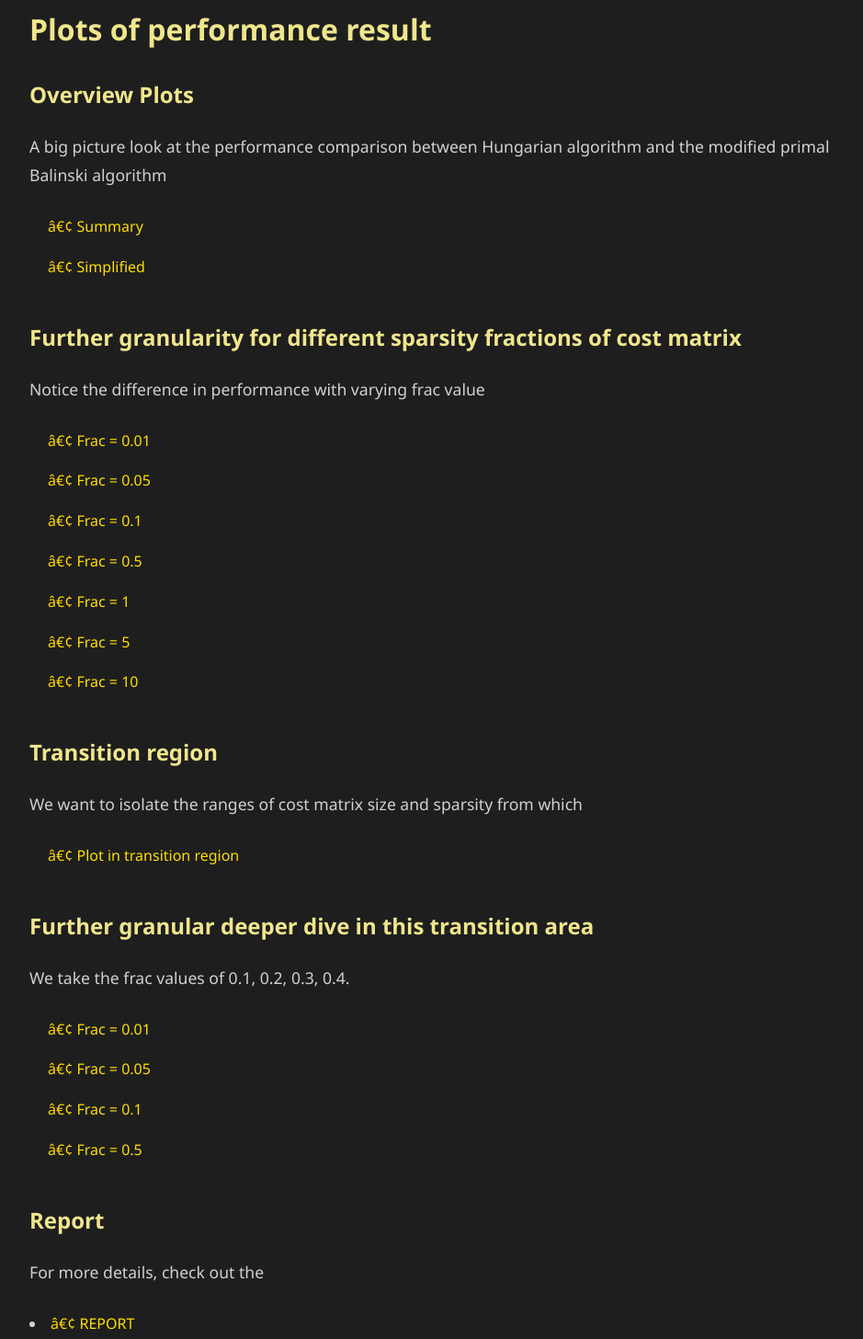
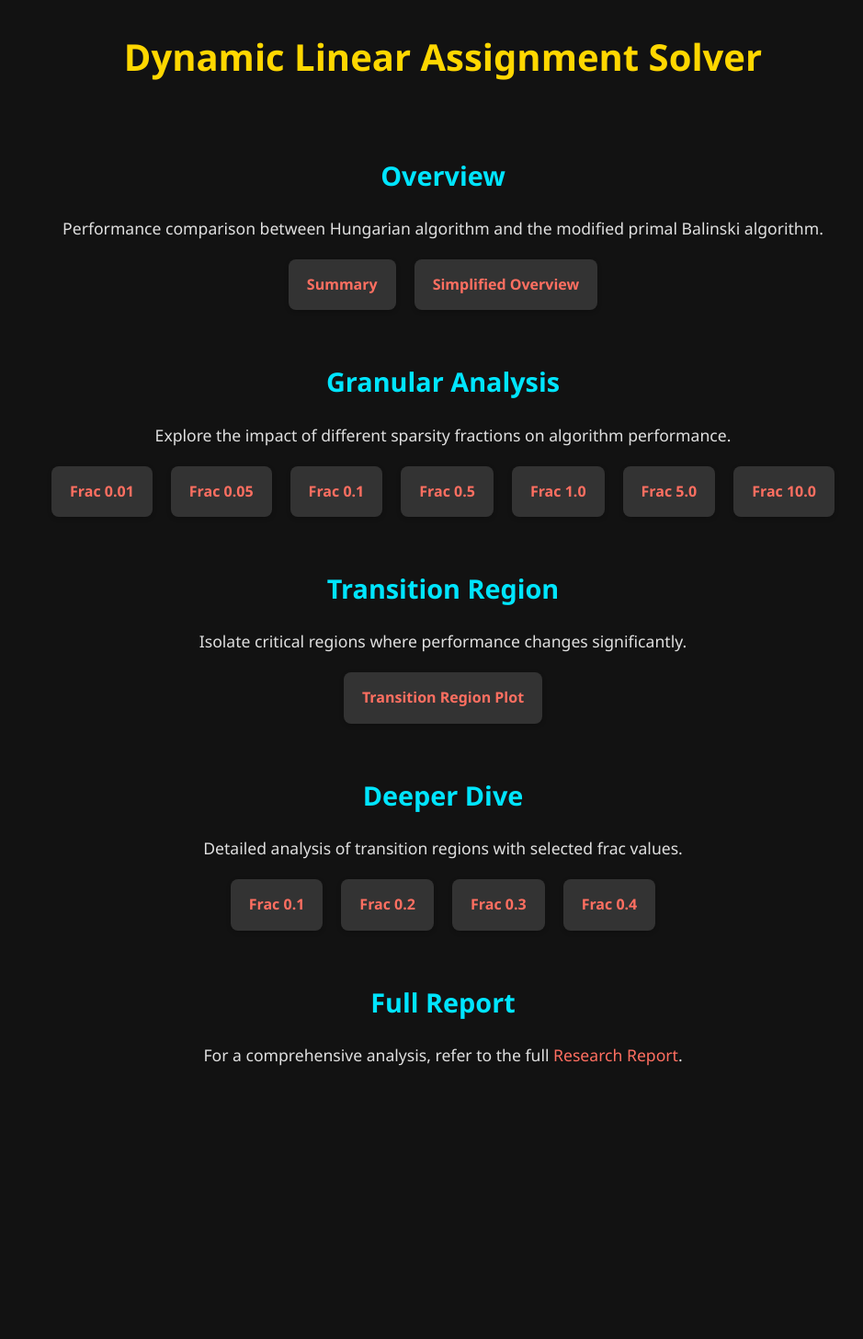
Before and after one commit to utsavmajumdar14/DynamicLAP, a plain HTML site: page index.html in a window 1280 px wide. Shown: the part 45-1501 px from the top of the page at 92% size, without its empty margins (158-1097 px from the left). After the commit the page ends 1294 px from the top, so only its background shows below. Drawn offline with Linux system fonts and the light colour scheme.

Commit message:
some_more

```diff
--- a/index.html
+++ b/index.html
@@ -1,119 +1,38 @@
-<!-- <!DOCTYPE html>
-<html lang="en">
-<head>
-    <meta charset="UTF-8">
-    <meta name="viewport" content="width=device-width, initial-scale=1.0">
-    <title>Accelerating Dynamic Linear Assignment Problem solver using Primal Algorithms</title>
-    <link rel="stylesheet" href="styles.css"> <!-- Dark mode styles -->
-    <style>
-        body {
-            font-family: Arial, sans-serif;
-            background-color: #1f1f1f;
-            color: #ffffff;
-            padding: 20px;
-            line-height: 1.6;
-        }
-        h1, h2 {
-            color: #e5dfb9;
-        }
-        a {
-            color: #ffd700;
-            text-decoration: none;
-            transition: color 0.3s ease;
-        }
-        a:hover {
-            color: #ffeb3b;
-        }
-        p {
-            margin-bottom: 20px; /* Adjust the value to add more space */
-        }
-        ul {
-            list-style-type: none;
-            padding: 0;
-        }
-        li {
-            margin-bottom: 10px;
-        }
-    </style>
-</head>
-<body>
-    <header>
-        <h1>Plots of performance result</h1>
-    </header>
-    <main>
-        <section id="overview">
-            <h2>Overview Plots</h2>
-            <p>A big picture look at the performance comparison between Hungarian algorithm and the modified primal Balinski algorithm</p>
-            <ul>
-                <li><a href="all/balinski_vs_hungarian.html">Summary</a></li>
-                <li><a href="all/balinski_vs_hungarian_simplify.html">Simplified</a></li>
-            </ul>
-        </section>
-
-        <section id="granular">
-            <h2>Further granularity for different sparsity fractions of cost matrix</h2>
-            <p>Notice the difference in performance with varying frac value</p>
-            <ul>
-                <li><a href="all/1_frac_0.01.html">Frac = 0.01</a></li>
-                <li><a href="all/2_frac_0.05.html">Frac = 0.05</a></li>
-                <li><a href="all/3_frac_0.1.html">Frac = 0.1</a></li>
-                <li><a href="all/4_frac_0.5.html">Frac = 0.5</a></li>
-                <li><a href="all/5_frac_1.html">Frac = 1</a></li>
-                <li><a href="all/6_frac_5.html">Frac = 5</a></li>
-                <li><a href="all/7_frac_10.html">Frac = 10</a></li>
-            </ul>
-        </section>
-
-        <section id="transition">
-            <h2>Transition region</h2>
-            <p>We want to isolate the ranges of cost matrix size and sparsity from which</p>
-            <ul>
-                <li><a href="all/balinski_vs_hungarian_transition.html">Plot in transition region</a></li>
-            </ul>
-        </section>
-
-        <section id="granulartrans">
-            <h2>Further granular deeper dive in this transition area</h2>
-            <p>We take the frac values of 0.1, 0.2, 0.3, 0.4.</p>
-            <ul>
-                <li><a href="transition/transition_frac_0.1.html">Frac = 0.01</a></li>
-                <li><a href="transition/transition_frac_0.2.html">Frac = 0.05</a></li>
-                <li><a href="transition/transition_frac_0.3.html">Frac = 0.1</a></li>
-                <li><a href="transition/transition_frac_0.4.html">Frac = 0.5</a></li>
-            </ul>
-        </section>
-
-        <section id="report">
-            <h2>Report</h2>
-            <p>For more details, check out the <li><a href="https://github.com/utsavmajumdar14/DynamicLAP/blob/main/Majumdar%20et%20al.%20-%20Accelerating%20Dynamic%20Linear%20Assignment%20Problem%20solver.pdf">REPORT</a></li></p>
-        </section>
-
-    </main>
-</body>
-</html> -->
-
-
 <!DOCTYPE html>
 <html lang="en">
 <head>
     <meta charset="UTF-8">
     <meta name="viewport" content="width=device-width, initial-scale=1.0">
-    <title>Accelerating Dynamic Linear Assignment Problem Solver Using Primal Algorithms</title>
+    <title>Dynamic Linear Assignment Solver</title>
     <link rel="stylesheet" href="styles.css"> <!-- External dark mode styles -->
     <style>
         body {
             font-family: 'Segoe UI', Tahoma, Geneva, Verdana, sans-serif;
-            background-color: #1e1e1e;
-            color: #d1d1d1;
+            background-color: #121212;
+            color: #e0e0e0;
             padding: 40px;
-            line-height: 1.8;
+            line-height: 1.6;
+            display: flex;
+            flex-direction: column;
+            align-items: center;
         }
-        h1, h2 {
-            color: #f0e68c;
+        header {
+            text-align: center;
+            margin-bottom: 40px;
+        }
+        h1 {
+            color: #ffd700;
+            font-size: 2.5em;
+            margin-bottom: 10px;
+        }
+        h2 {
+            color: #00e5ff;
+            font-size: 1.8em;
             margin-bottom: 20px;
+            text-align: center;
         }
         a {
-            color: #ffdf00;
+            color: #ff6f61;
             text-decoration: none;
             transition: color 0.3s ease, text-shadow 0.3s ease;
         }
@@ -122,74 +41,91 @@
             text-shadow: 0 0 10px #ffeb3b;
         }
         p {
-            margin-bottom: 25px;
+            margin-bottom: 20px;
             font-size: 1.1em;
+            text-align: center;
         }
         ul {
             list-style: none;
-            padding-left: 20px;
+            padding: 0;
+            display: flex;
+            flex-wrap: wrap;
+            justify-content: center;
+            gap: 20px;
         }
         li {
             margin-bottom: 15px;
+            background-color: #333;
+            padding: 15px 20px;
+            border-radius: 8px;
+            box-shadow: 0 2px 5px rgba(0, 0, 0, 0.2);
             font-size: 1em;
+            transition: transform 0.3s ease;
+        }
+        li:hover {
+            transform: scale(1.05);
+        }
+        li a {
+            color: #ff6f61;
+            font-weight: bold;
         }
         li::before {
-            content: "• ";
-            color: #ffd700;
-        }
-        header, main {
-            max-width: 900px;
-            margin: 0 auto;
+            content: "";
         }
         section {
             margin-bottom: 40px;
+            width: 100%;
+            max-width: 900px;
+        }
+        #report p {
+            text-align: center;
         }
     </style>
 </head>
 <body>
     <header>
-        <h1>Performance Analysis: Dynamic Linear Assignment Problem</h1>
+        <h1>Dynamic Linear Assignment Solver</h1>
     </header>
     <main>
         <section id="overview">
-            <h2>Overview of Performance</h2>
-            <p>An in-depth comparison between the Hungarian algorithm and the modified primal Balinski algorithm.</p>
+            <h2>Overview</h2>
+            <p>Performance comparison between Hungarian algorithm and the modified primal Balinski algorithm.</p>
             <ul>
-                <li><a href="all/balinski_vs_hungarian.html">Summary of Results</a></li>
+                <li><a href="all/balinski_vs_hungarian.html">Summary</a></li>
                 <li><a href="all/balinski_vs_hungarian_simplify.html">Simplified Overview</a></li>
             </ul>
         </section>
 
         <section id="granular">
-            <h2>Granular Analysis by Sparsity Fraction</h2>
-            <p>Examine the performance variations across different sparsity fractions of the cost matrix.</p>
+            <h2>Granular Analysis</h2>
+            <p>Explore the impact of different sparsity fractions on algorithm performance.</p>
             <ul>
-                <li><a href="all/1_frac_0.01.html">Frac = 0.01</a></li>
-                <li><a href="all/2_frac_0.05.html">Frac = 0.05</a></li>
-                <li><a href="all/3_frac_0.1.html">Frac = 0.1</a></li>
-                <li><a href="all/4_frac_0.5.html">Frac = 0.5</a></li>
-                <li><a href="all/5_frac_1.html">Frac = 1</a></li>
-                <li><a href="all/6_frac_5.html">Frac = 5</a></li>
-                <li><a href="all/7_frac_10.html">Frac = 10</a></li>
+                <li><a href="all/1_frac_0.01.html">Frac 0.01</a></li>
+                <li><a href="all/2_frac_0.05.html">Frac 0.05</a></li>
+                <li><a href="all/3_frac_0.1.html">Frac 0.1</a></li>
+                <li><a href="all/4_frac_0.5.html">Frac 0.5</a></li>
+                <li><a href="all/5_frac_1.html">Frac 1.0</a></li>
+                <li><a href="all/6_frac_5.html">Frac 5.0</a></li>
+                <li><a href="all/7_frac_10.html">Frac 10.0</a></li>
             </ul>
         </section>
 
         <section id="transition">
-            <h2>Transition Region Exploration</h2>
-            <p>Isolate the cost matrix size and sparsity ranges where significant changes occur.</p>
+            <h2>Transition Region</h2>
+            <p>Isolate critical regions where performance changes significantly.</p>
             <ul>
                 <li><a href="all/balinski_vs_hungarian_transition.html">Transition Region Plot</a></li>
             </ul>
         </section>
 
         <section id="granulartrans">
-            <h2>Deep Dive: Transition Area</h2>
-            <p>Further exploration with frac values of 0.1, 0.2, 0.3, and 0.4.</p>
+            <h2>Deeper Dive</h2>
+            <p>Detailed analysis of transition regions with selected frac values.</p>
             <ul>
-                <li><a href="transition/transition_frac_0.1.html">Frac = 0.1</a></li>
-                <li><a href="transition/transition_frac_0.2.html">Frac = 0.2</a></li>
-                <li><a href="transition/transition_frac_0.3.html">Frac = 0.3</a></li>
-                <li><a href="transition/transition_frac_0.4.html">Frac = 0.4</a></li>
+                <li><a href="transition/transition_frac_0.1.html">Frac 0.1</a></li>
+                <li><a href="transition/transition_frac_0.2.html">Frac 0.2</a></li>
+                <li><a href="transition/transition_frac_0.3.html">Frac 0.3</a></li>
+                <li><a href="transition/transition_frac_0.4.html">Frac 0.4</a></li>
             </ul>
         </section>
 
```
